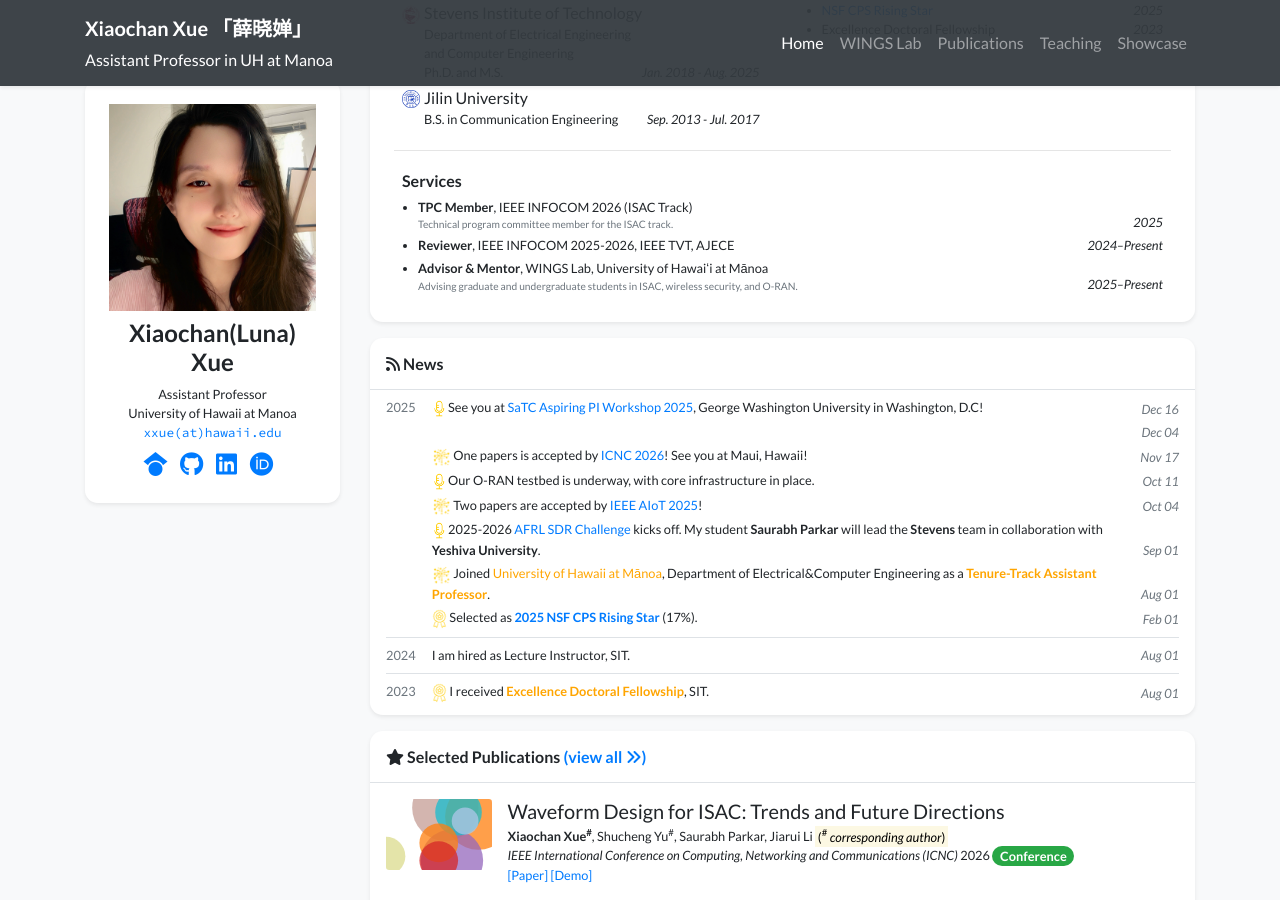
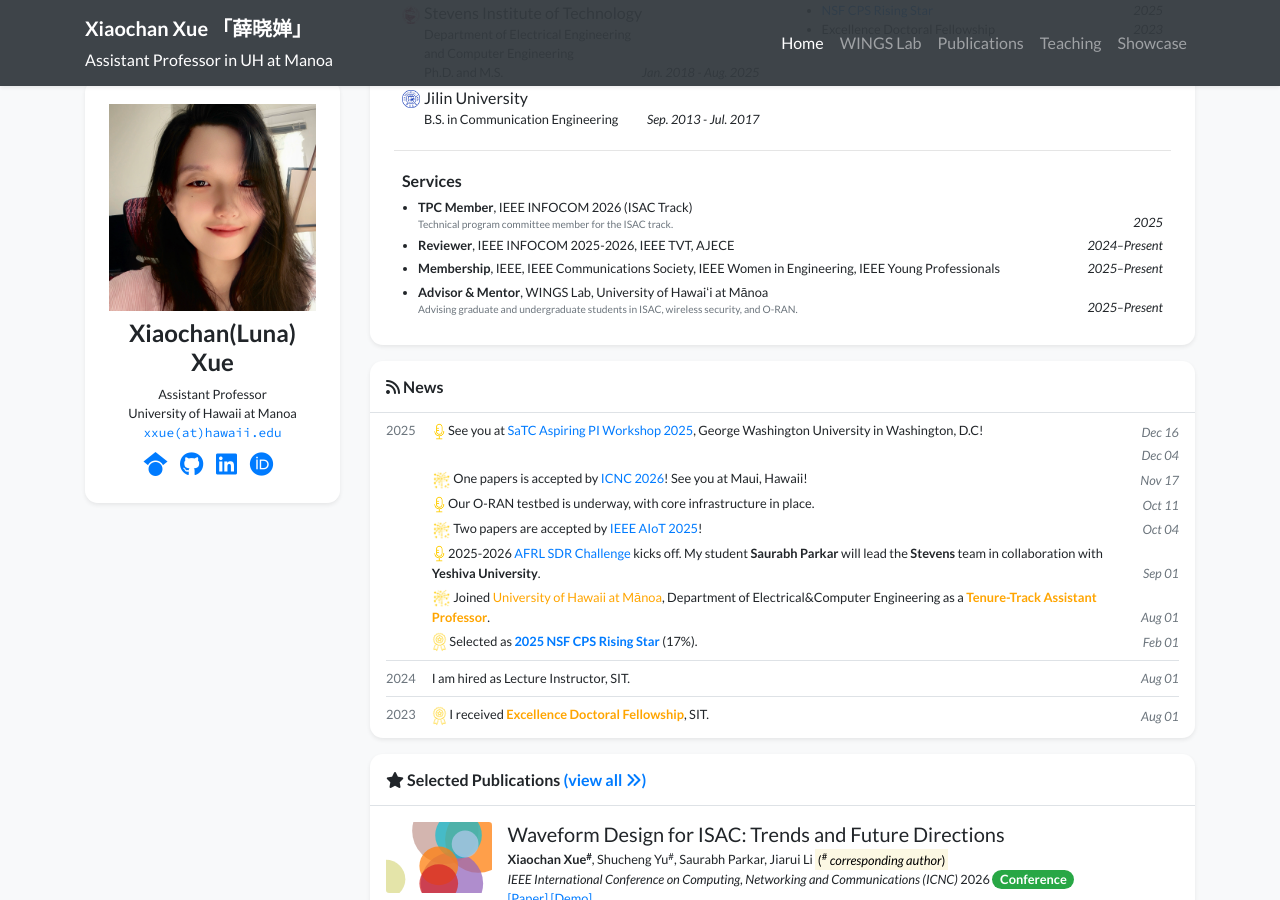
Before and after one commit to Luna-Xue/Luna-Xue.github.io, a Jekyll site: the page built from index.html, in a window 1280 px wide and 900 px high, scrolled down 850 px. Built offline with Jekyll 4.4.1, drawn with Linux system fonts in a browser that asks for light colours; nearby versions of some CDN libraries; a style sheet for code colours, icons or effects is not loaded.

Commit message:
Update profile.yml

```diff
--- a/_data/profile.yml
+++ b/_data/profile.yml
@@ -73,6 +73,10 @@
     venue: "IEEE INFOCOM 2025-2026, IEEE TVT, AJECE"
     date: "2024–Present"
 
+  - role: "Membership"
+    venue: "IEEE, IEEE Communications Society, IEEE Women in Engineering, IEEE Young Professionals"
+    date: "2025–Present"
+
   - role: "Advisor & Mentor"
     venue: "WINGS Lab, University of Hawaiʻi at Mānoa"
     date: "2025–Present"
```
